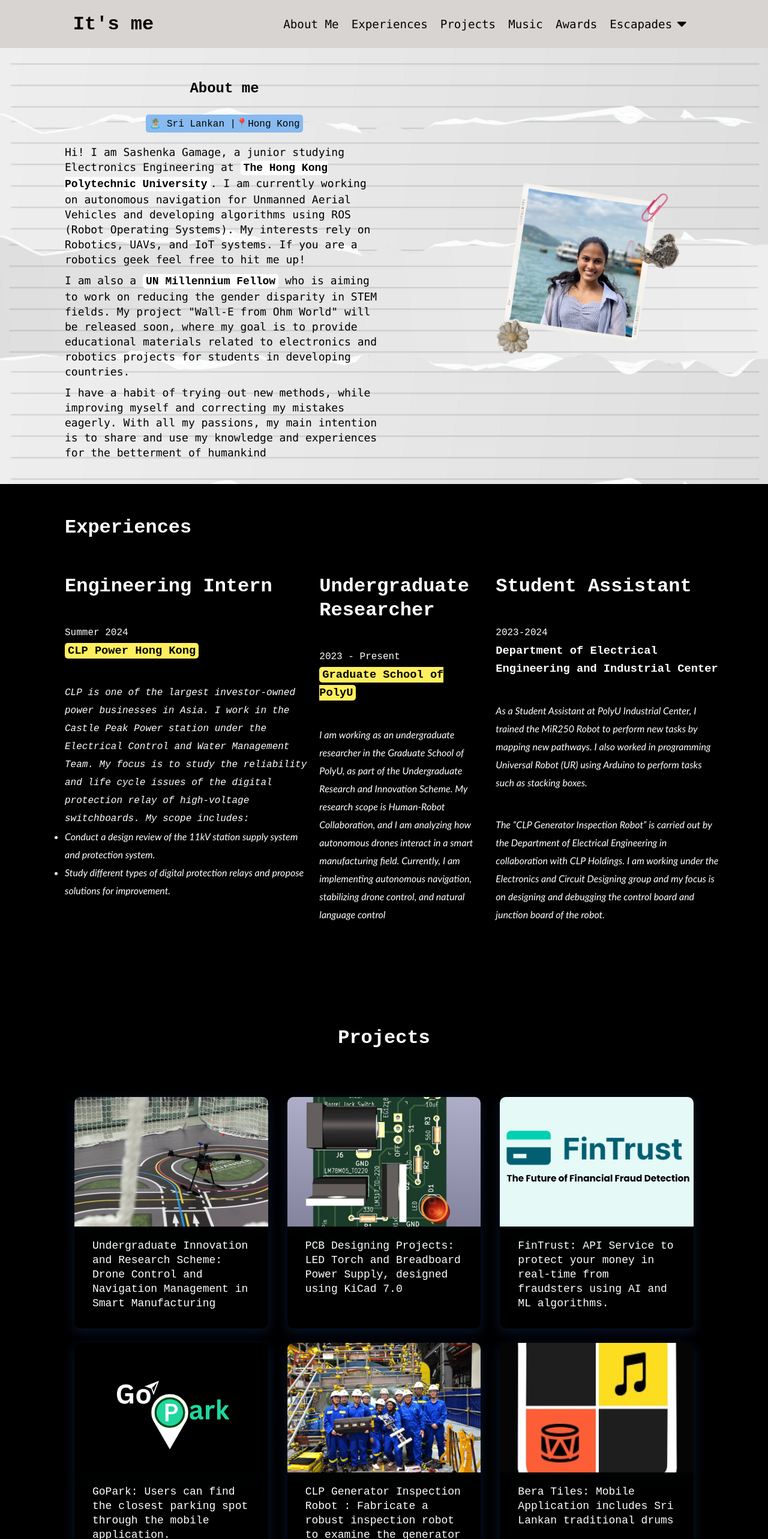
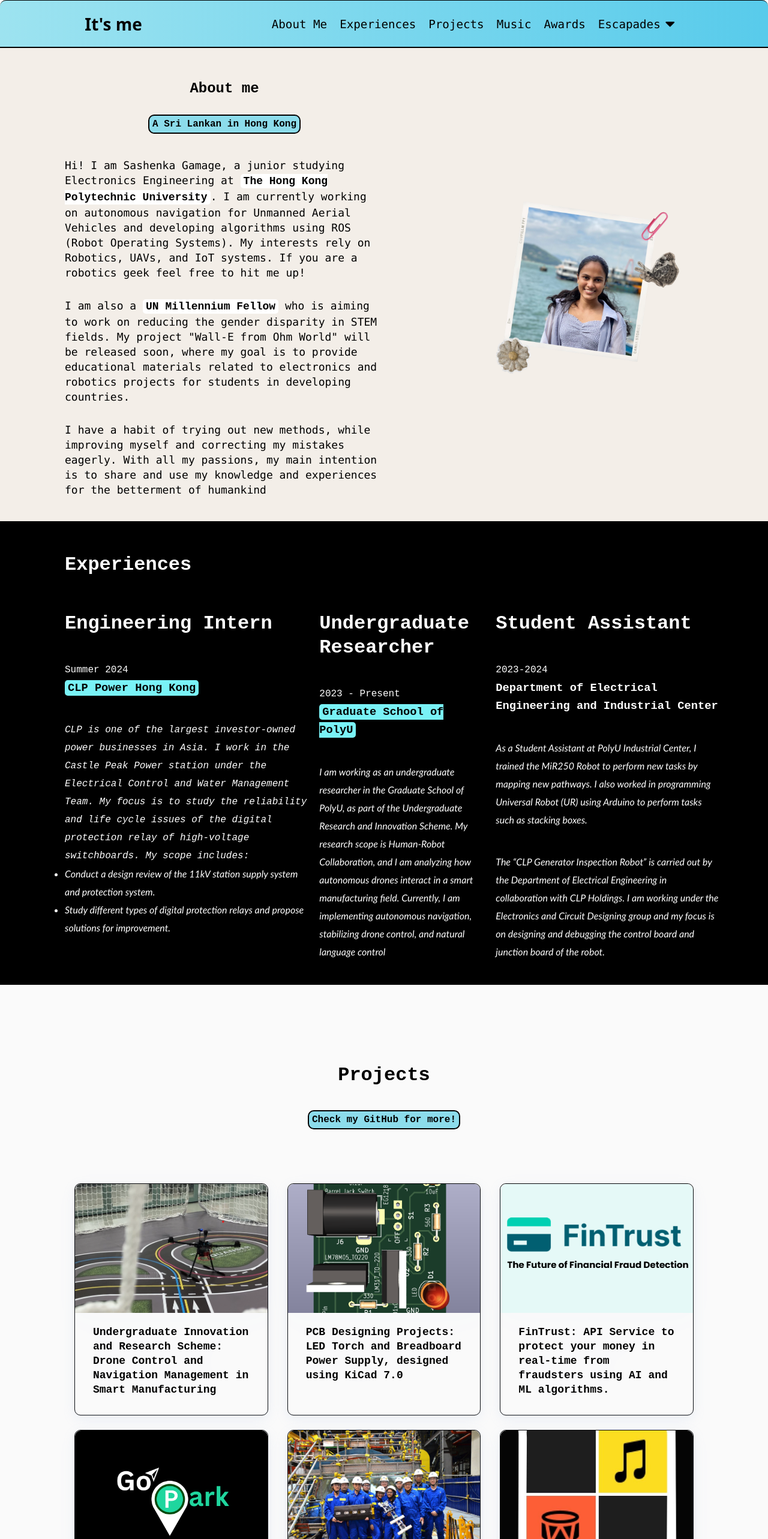
Before and after one commit to sashenkagamage/sasha.me, a React (Create React App) app: page /#/ in a window 1280 px wide. Shown: the top 2566 px of the page at 60% size. Built offline with nearby package versions, Linux system fonts and the light colour scheme.

Commit message:
about-me-update

```diff
--- a/src/components/Cards.css
+++ b/src/components/Cards.css
@@ -1,12 +1,13 @@
 .cards {
     padding: 7rem 6.75rem 2.5rem;
-    background: rgb(0, 0, 0);
+    background: rgb(250, 250, 250);
   }
 
   h1 {
     text-align: center;
-    color: white;
+    color: rgb(0, 0, 0);
     padding-top: 20px;
+    padding-bottom: 40px;
   }
 
   .cards__container {
@@ -33,15 +34,16 @@
     flex: 1;
     margin: 0 1rem;
     border-radius: 10px;
+    border: 1px solid #000; /* Add border around the card */
   }
 
   .cards__item__link {
     display: flex;
     flex-flow: column;
     width: 100%;
-    box-shadow: 0 6px 20px rgba(56, 125, 255, 0.17);
-    -webkit-filter: drop-shadow(0 6px 20px rgba(56, 125, 255, 0.017));
-    filter: drop-shadow(0 6px 20px rgba(56, 125, 255, 0.017));
+    box-shadow: 0 6px 20px rgba(150, 176, 223, 0.17);
+    -webkit-filter: drop-shadow(0 6px 20px rgba(86, 190, 211, 0.017));
+    filter: drop-shadow(0 6px 20px rgba(72, 133, 247, 0.017));
     border-radius: 10px;
     overflow: hidden;
     text-decoration: none;
@@ -86,7 +88,8 @@
   }
 
   .cards__item__text {
-    color: white;
+    color: rgb(0, 0, 0);
+    font-weight: bold;
     font-size: 18px;
     line-height: 24px;
     line-break: auto;
@@ -95,10 +98,15 @@
   }
 
   .cards__item__label {
-    color: white;
+    color: rgb(0, 0, 0);
     font-size: 18px;
     line-height: 24px;
 
+  }
+
+  .location a p{
+    font-style: none;
+    color: black;
   }
 
   @media only screen and (min-width: 1200px) {
--- a/src/components/Cards.js
+++ b/src/components/Cards.js
@@ -6,6 +6,9 @@ function Cards() {
       <div>
       <div className='cards'>
         <h1>Projects</h1>
+        <div className="location">
+         <a href='https://github.com/sashenkagamage'><p> Check my GitHub for more!</p></a>
+                </div>
         <div className='cards__container'>
           <div className='cards__wrapper'>
             <ul className='cards__items'>
--- a/src/components/Home.js
+++ b/src/components/Home.js
@@ -18,7 +18,7 @@ function Home(){
                 <div>
                 <h1>About me</h1>
                 <div className="location">
-                    <p>🏝️ Sri Lankan |📍Hong Kong  </p>
+                    <p> A Sri Lankan in Hong Kong</p>
                 </div>
                 <div className='about-me-text'>
                     <p>
@@ -33,6 +33,7 @@ function Home(){
                 With all my passions, my main intention is to share and use my knowledge and experiences for the betterment of humankind
                 </p>
                 </div>
+
                 </div>
 
                 <img src='./img-abut-me.png' className='wrapper' alt=""/>
--- a/src/components/mainCon.css
+++ b/src/components/mainCon.css
@@ -29,7 +29,7 @@
     font-size: large;
     font-family: Monaco, monospace;
     line-height: 25px;
-    padding-top: 10px;
+    padding-top: 30px;
  }
  .about-me_container h1{
   color: rgb(0, 0, 0);
@@ -38,7 +38,7 @@
 
 
  .about-me_container {
-    background: url('/public/png-wall.png') center center/cover no-repeat;
+    /*background: url('/public/png-wall.png') center center/cover no-repeat; */
     height: 100%;
     width: 100%;
     display: flex;
@@ -51,17 +51,21 @@
 
   }
 
+  .location {
+    text-align: center;
+    padding-bottom: 5px;
+
+  }
+
   .location p {
-    background-color: #88baf0;
+    background-color: #8cdceb;
     padding: 5px;
     display: inline-block;
-    border-radius: 5px;
+    border-radius: 10px;
     margin-bottom: 5px;
-}
-.location{
-  text-align: center;
-  padding-bottom: 5px;
-}
+    border: 2px solid #000; /* Increase border width to make it larger */
+    font-weight: bold;
+  }
 
 p a {
   text-decoration: none;
@@ -85,7 +89,7 @@ p a {
   }
 
   .education_container h1{
-    color: rgb(255, 255, 255);
+    color: rgb(243, 238, 232);
     padding-bottom: 30px;
 
  }
@@ -127,7 +131,7 @@ p a {
 }
  h3 a {
   text-decoration: none;
-  background-color: rgb(255, 239, 94);
+  background-color: rgb(121, 242, 246);
   color: black;
   padding: 2px 5px;
   border-radius: 5px;
@@ -201,7 +205,7 @@ p a {
     font-family: Monaco, monospace;
     line-height: 25px;
     font-weight: 450;
-    padding-top: 10px;
+    padding-top: 25px;
  }
  .music_container h1{
   color: white;
@@ -229,13 +233,13 @@ p a {
     object-fit: contain;
     background-color: black;
   }
-.location a{
-  background-color: #88baf0;
+.location p a{
   padding: 2px;
   display: inline-block;
   border-radius: 5px;
   margin-bottom: 5px;
   font-weight: 800;
+  background-color:  #8cdceb;;
 
 }
 
--- a/src/components/navbar.css
+++ b/src/components/navbar.css
@@ -1,7 +1,7 @@
 
 .navbar {
-  /*background: linear-gradient(90deg, rgb(212, 205, 205) 0%, rgb(26, 23, 23) 100%);*/
-  background-color: rgb(215, 212, 209);
+  background: linear-gradient(90deg, rgb(157, 227, 240) 0%, rgb(88, 203, 235) 100%);
+  /*background-color: rgb(131, 209, 240);*/
   height: 80px;
   display: flex;
   justify-content: center;
@@ -10,7 +10,20 @@
   position: sticky;
   top: 0;
   z-index: 999;
+  border-top: 1px solid #000; /* Border at the top */
+  border-bottom: 1px solid #000; /* Border at the bottom */
+  border-top-left-radius: 10px; /* Curved top-left corner */
+  border-top-right-radius: 10px; /* Curved top-right corner */
 
+}
+.navbar::after {
+  content: '';
+  display: block;
+  width: 100%;
+  height: 1px;
+  background-color: #000;
+  position: absolute;
+  bottom: 0;
 }
 
 .navbar-container {
@@ -28,10 +41,10 @@
   margin-left: 10px;
   cursor: pointer;
   text-decoration: none;
-  font-size: 2rem;
+  font-size: 1.75rem;
   display: flex;
   align-items: center;
-  font-family: 'Courier New', Courier, monospace;
+  font-family:  Sans, sans-serif;
   font-weight: 800;
 }
 
@@ -67,7 +80,7 @@
 }
 
 .nav-links:hover {
-  border-bottom: 4px solid rgb(166, 170, 187);
+  border-bottom: 4px solid rgb(53, 64, 113);
   transition: all 0.2s ease-out;
 }
 
@@ -148,7 +161,7 @@
   }
 
  .fa-times {
-    color: #fff;
+    color: #000000;
     font-size: 1.8rem;
   }
  .fa-caret-down{
--- a/src/components/pages/project.css
+++ b/src/components/pages/project.css
@@ -18,14 +18,14 @@
     padding-bottom: 1.25rem;
 }
  .escapades-text p{
-    color: rgb(255, 255, 255);
+    color: rgb(0, 0, 0);
     font-size: large;
-    font-family: Monaco, monospace;
+    font-family: system-ui, -apple-system, BlinkMacSystemFont, 'Segoe UI', Roboto, Oxygen, Ubuntu, Cantarell, 'Open Sans', 'Helvetica Neue', sans-serif;
     line-height: 25px;
-    padding-top: 10px;
+    padding-top: 20px;
  }
  .head-1 h1{
-  color: white;
+  color: rgb(0, 0, 0);
   padding-bottom: 40px;
   font-family: 'IBM Plex Mono', monospace;
   text-align: left;
@@ -43,9 +43,9 @@
     flex-direction: column;
     justify-content: center;
     align-items: center;
-    box-shadow: inset 0 0 0 1000px rgba(0, 0, 0, 0.2);
+    /*box-shadow: inset 0 0 0 1000px rgba(0, 0, 0, 0.2);*/
     object-fit: contain;
-    background-color: black;
+    background-color: rgb(243, 238, 232);
 
   }
 .container-img{
```
